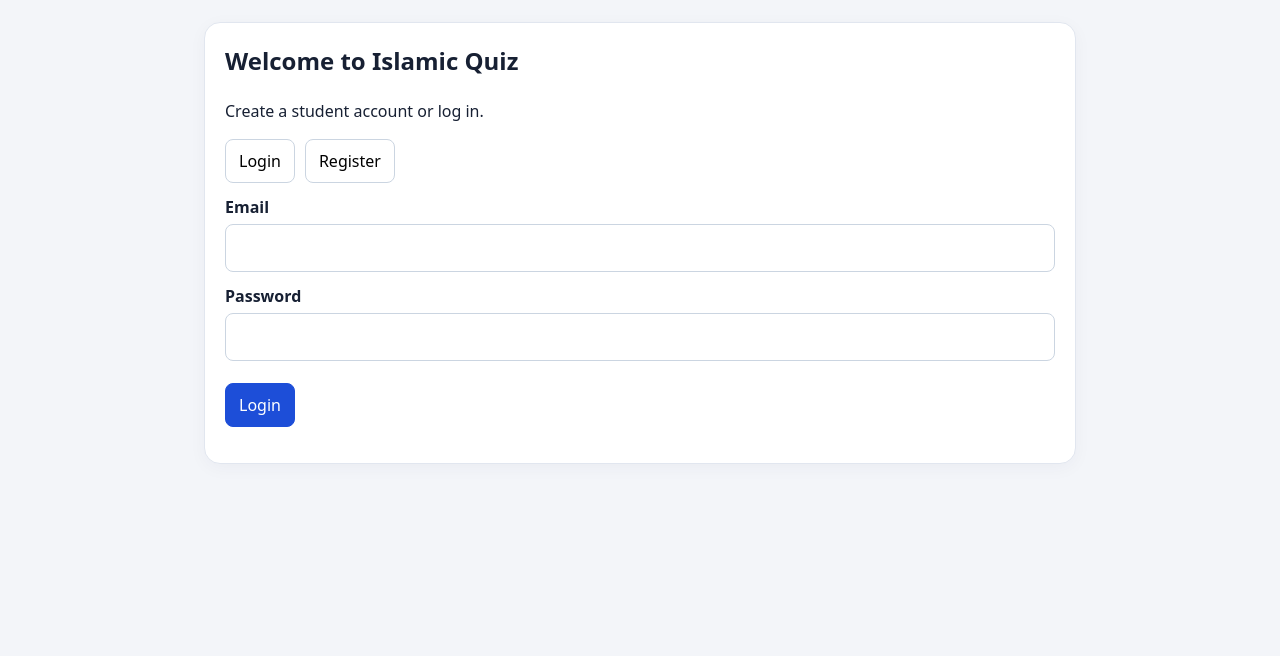
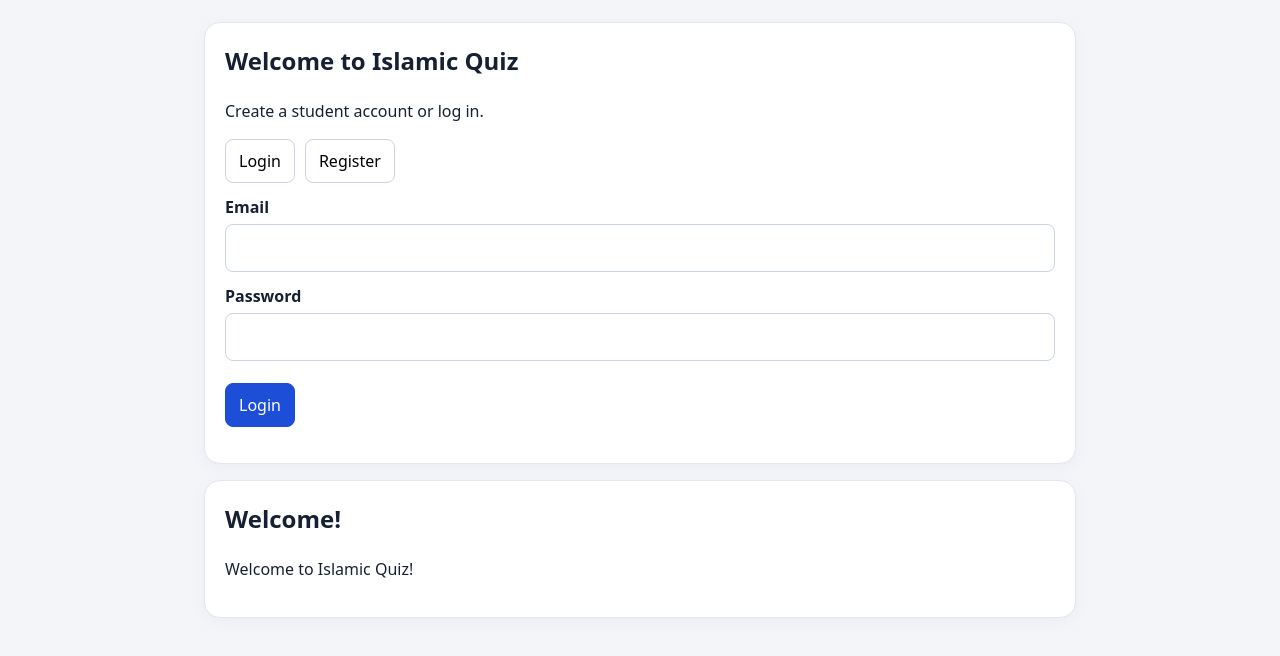
Before and after one commit to sudaimmuhmmad-bot/iSLAMIC-QUIZ, a website: page public/index.html in a window 1280 px wide. Shown: the part 70-726 px from the top of the page. Drawn offline with Linux system fonts and the light colour scheme; no server answers.

Commit message:
Update index.html

```diff
--- a/public/index.html
+++ b/public/index.html
@@ -31,7 +31,7 @@
 <p id="authMsg" class="msg"></p>
 </section>
 
-<section id="welcomeGift" class="panel" hidden>
+<section id="welcomeGift" class="panel">
 <h2 id="welcomeTitle">Welcome!</h2>
 <p id="welcomeText">Welcome to Islamic Quiz!</p>
 <div id="certificate" hidden>
```
